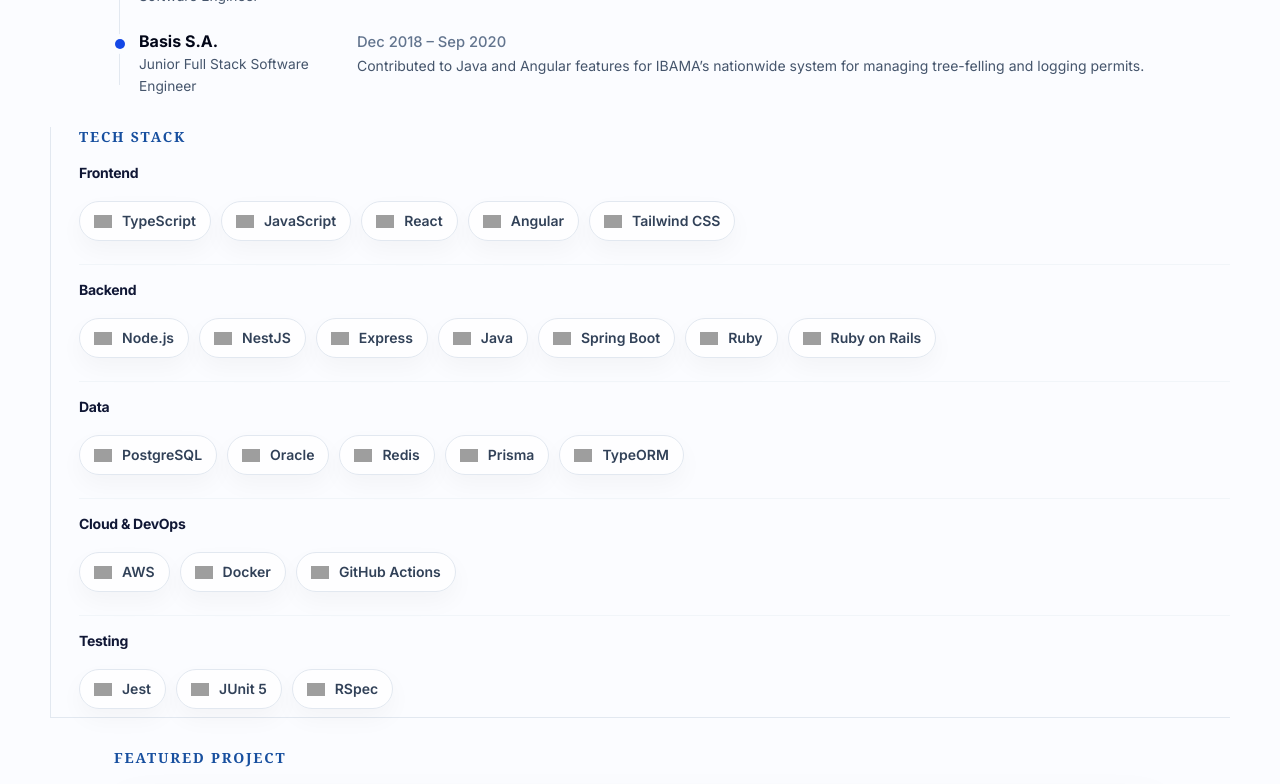
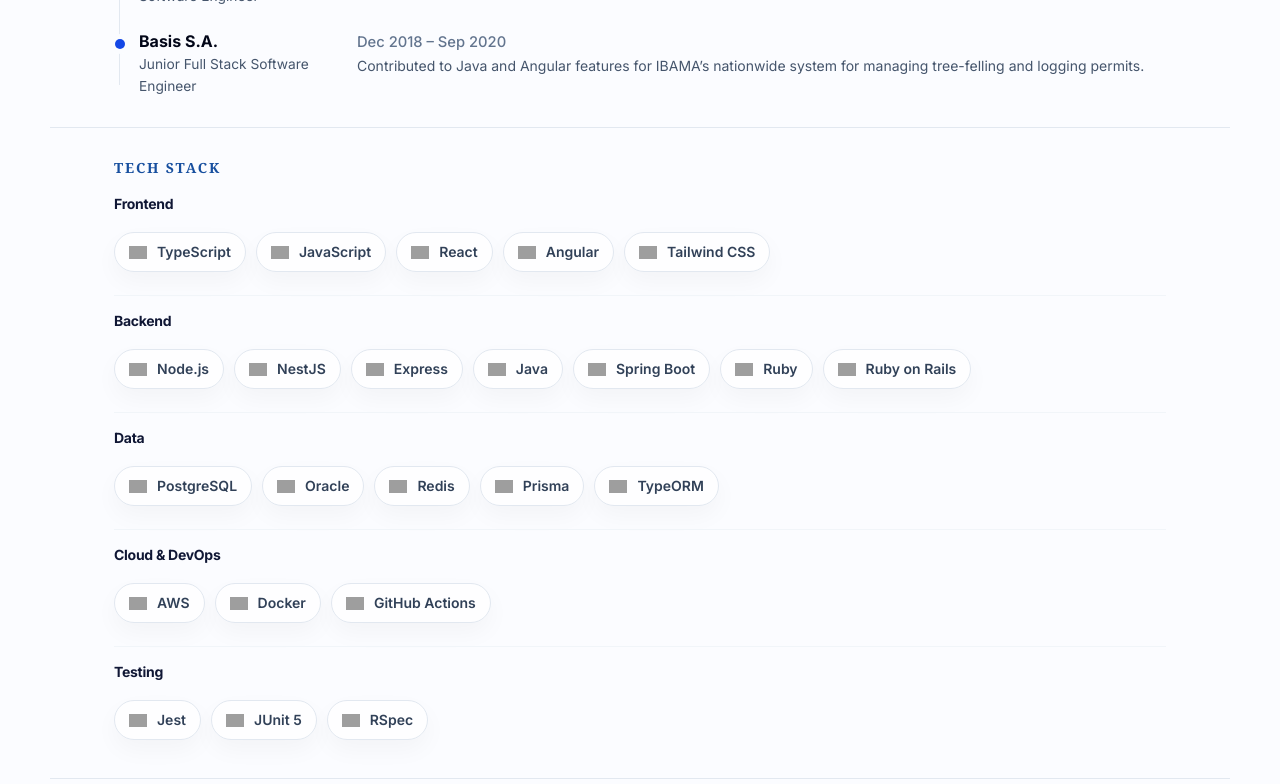
Before and after one commit to mauricio-azevedo/portfolio, a React (Vite) app: page / in a window 1280 px wide. Shown: the part 1060-1844 px from the top of the page. Built offline with nearby package versions, Linux system fonts and the light colour scheme; grey boxes are pictures that could not be loaded.

Commit message:
Make tech stack a full-width section

```diff
--- a/src/components/TechStack.tsx
+++ b/src/components/TechStack.tsx
@@ -30,7 +30,7 @@ export function TechStack() {
   return (
     <section
       id="tech-stack"
-      className="min-w-0 border-l border-slate-200 pl-7 max-[980px]:border-l-0 max-[980px]:border-t max-[980px]:pl-0 max-[980px]:pt-7"
+      className="border-t border-slate-200 px-16 py-[30px] max-[980px]:px-0 max-[980px]:py-7"
       aria-labelledby="tech-stack-title"
     >
       <SectionLabel>Tech Stack</SectionLabel>
```
